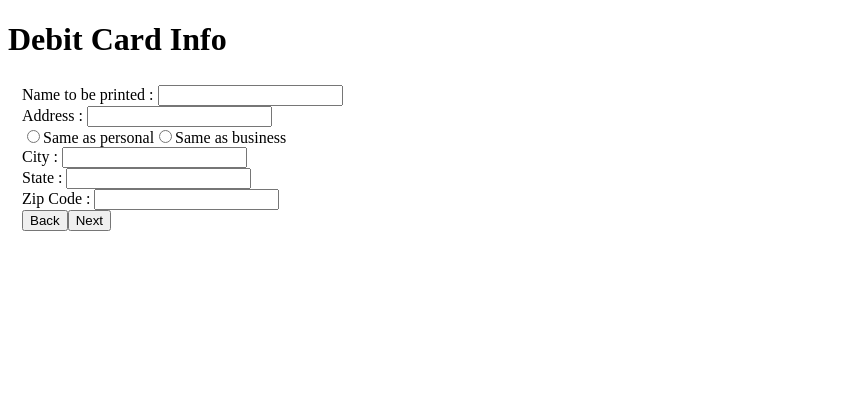
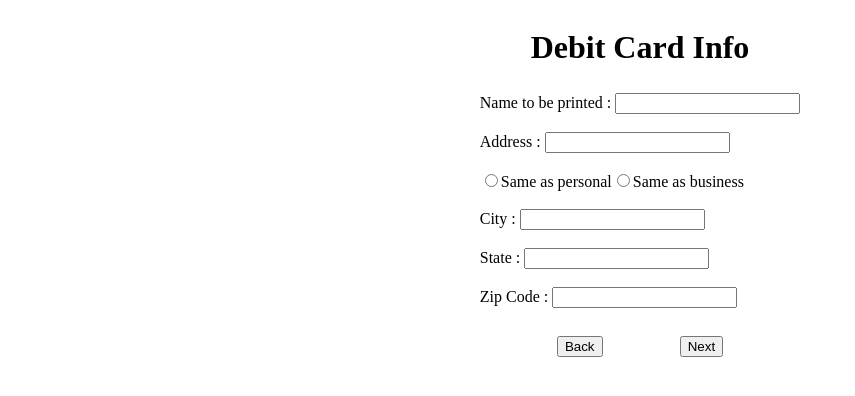
Before and after one commit to RojyKumari/Onboarding, a React (Create React App) app: page /card in a window 1280 px wide. Shown: the top 396 px of the page, without its empty margins (0-855 px from the left). Built offline with nearby package versions, Linux system fonts and the light colour scheme.

Commit message:
css changes

```diff
--- a/src/App.css
+++ b/src/App.css
@@ -5,3 +5,26 @@
 fieldset{
   border:0px;
 }
+
+.review .review-heading{
+  text-align: center;
+}
+
+.form-container {
+  display: flex;
+  align-items: center;
+  justify-content: center;
+  flex-flow: column;
+}
+
+.button-container{
+  display: flex;
+    align-items: center;
+    justify-content: space-evenly;
+    margin-top: 10px;
+}
+
+form{
+  display: flex;
+    flex-flow: column;
+}
--- a/src/components/BusinessInfo.js
+++ b/src/components/BusinessInfo.js
@@ -8,9 +8,12 @@ class BusinessInfo extends Component {
         super(props);
         this.state = {
             name: '',
-            ssn: '',
+            company: '',
+            address:'',
+            city:'',
             state: '',
-            zipcode: ''
+            zipcode: '',
+            sameAsPersonal: false,
         }
     }
 
@@ -54,7 +57,7 @@ class BusinessInfo extends Component {
 
     render(){
         return (
-            <div>
+            <div className="form-container">
             <h1>Business Info</h1>
             <fieldset disabled={this.props.isReview}>
             <form onSubmit={this.handleNextClick}>
@@ -87,8 +90,8 @@ class BusinessInfo extends Component {
             </label>
             <br></br>
 
-            {this.props.isReview?null:<><button onClick={this.handlePrevClick}>Back</button>
-            <input type="submit" value="Next"/></>}
+            {this.props.isReview?null:<div className="button-container"><button onClick={this.handlePrevClick}>Back</button>
+            <input type="submit" value="Next"/></div>}
             </form>
             </fieldset>
             </div>
--- a/src/components/CardInfo.js
+++ b/src/components/CardInfo.js
@@ -7,6 +7,14 @@ class CardInfo extends Component {
     constructor(props){
         super(props);
         this.state = {
+            name:'',
+            address:'',
+            city:'',
+            state: '',
+            zipcode: '',
+            sameAsPersonal:false,
+            sameAsBusiness: false,
+
         }
     }
 
@@ -56,7 +64,7 @@ class CardInfo extends Component {
 
     render(){
         return (
-            <div>
+            <div className="form-container">
             <h1>Debit Card Info</h1>
             <fieldset disabled={this.props.isReview}>
             <form onSubmit={this.handleNextClick}>
@@ -68,6 +76,7 @@ class CardInfo extends Component {
                 Address : <input type="text" id="address" required value={this.state.address} onChange={this.handleInput}></input>
             </label>
             <br></br>
+            <div>
             <input type="radio" id="sameAsPersonal" name="same" checked={this.state.sameAsPersonal} onChange={this.handleInput}/>
             <label htmlFor="sameAsPersonal">
                 Same as personal
@@ -76,6 +85,7 @@ class CardInfo extends Component {
             <label htmlFor="sameAsBusiness">
                 Same as business
             </label>
+            </div>
             <br></br>
             <label htmlFor="city">
                 City : <input type="text" id="city" required value={this.state.city} onChange={this.handleInput}></input>
@@ -89,8 +99,8 @@ class CardInfo extends Component {
                 Zip Code : <input type="number" id="zipcode" required value={this.state.zipcode} onChange={this.handleInput}></input>
             </label>
             <br></br>
-            {this.props.isReview?null:<><button onClick={this.handlePrevClick}>Back</button>
-            <input type="submit" value="Next"/></>}
+            {this.props.isReview?null:<div className="button-container"><button onClick={this.handlePrevClick}>Back</button>
+            <input type="submit" value="Next"/></div>}
             </form>
             </fieldset>
         </div>)
--- a/src/components/PersonalInfo.js
+++ b/src/components/PersonalInfo.js
@@ -6,7 +6,14 @@ class PersonalInfo extends Component {
 
     constructor(props){
         super(props);
-        this.state = {};
+        this.state = {
+            name:'',
+            ssn:'',
+            address:'',
+            city:'',
+            state: '',
+            zipcode: '',
+        };
     }
 
     handleNextClick = ()=>{
@@ -26,7 +33,7 @@ class PersonalInfo extends Component {
 
     render(){
         return (
-            <div>
+            <div className="form-container">
                 <h1>Personal Info</h1>
                 <fieldset disabled={this.props.isReview}>
             <form onSubmit={this.handleNextClick}>
@@ -54,7 +61,7 @@ class PersonalInfo extends Component {
                 Zip Code : <input type="text" id="zipcode" required value={this.state.zipcode} onChange={this.handleInput}></input>
             </label>
             <br></br>
-            {this.props.isReview?null:<input type="submit" value="Next"/>}
+            {this.props.isReview?null:<div className="button-container"><input type="submit" value="Next"/></div>}
             </form>
             </fieldset>
             </div>
--- a/src/components/Review.js
+++ b/src/components/Review.js
@@ -17,13 +17,14 @@ export const Review = (props)=>{
     }
 
     return (
-        <>
+        <div className='review'>
+        <h1 className="review-heading">Review</h1>
         <PersonalInfo isReview={true}/>
         <BusinessInfo isReview={true}/>
         <CardInfo isReview={true}/>
         <button onClick={back}>Back</button>
         <button onClick={submit}>Submit application</button>
-        </>
+        </div>
     )
 }
 
```
